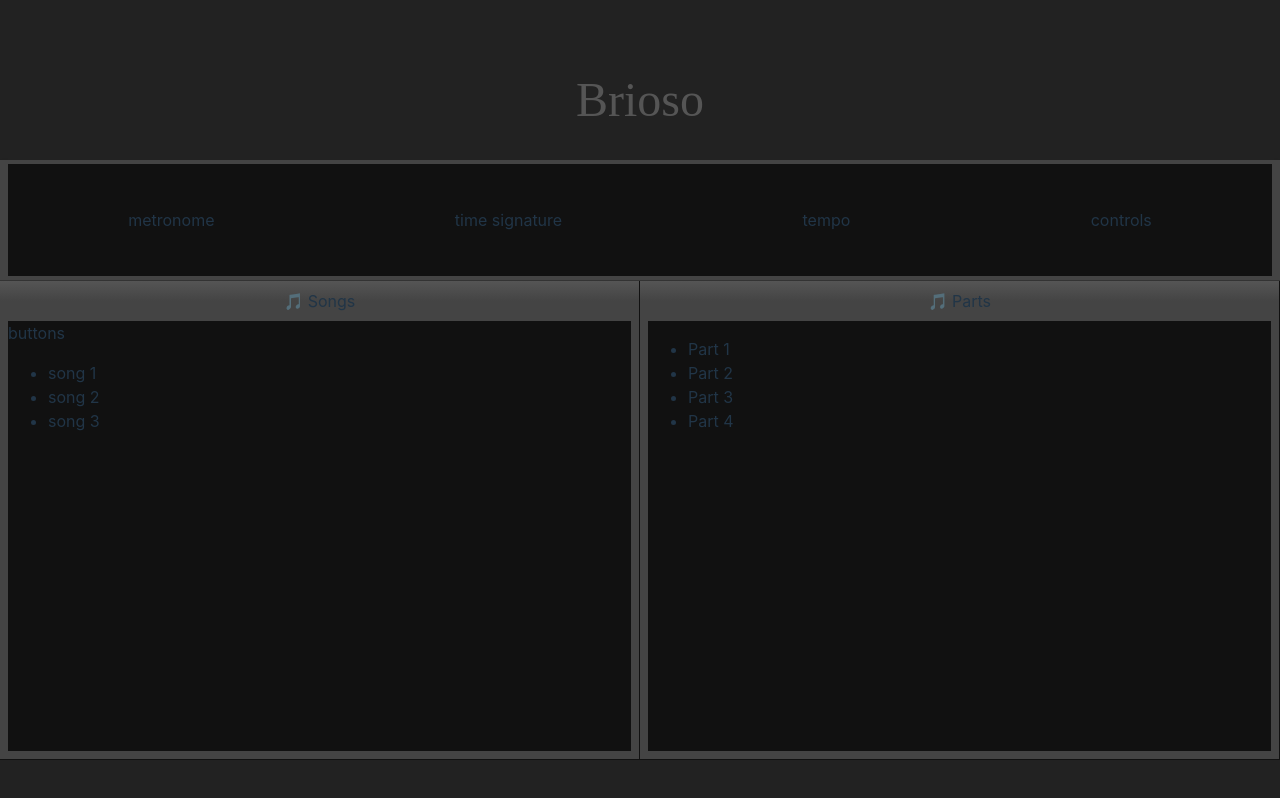
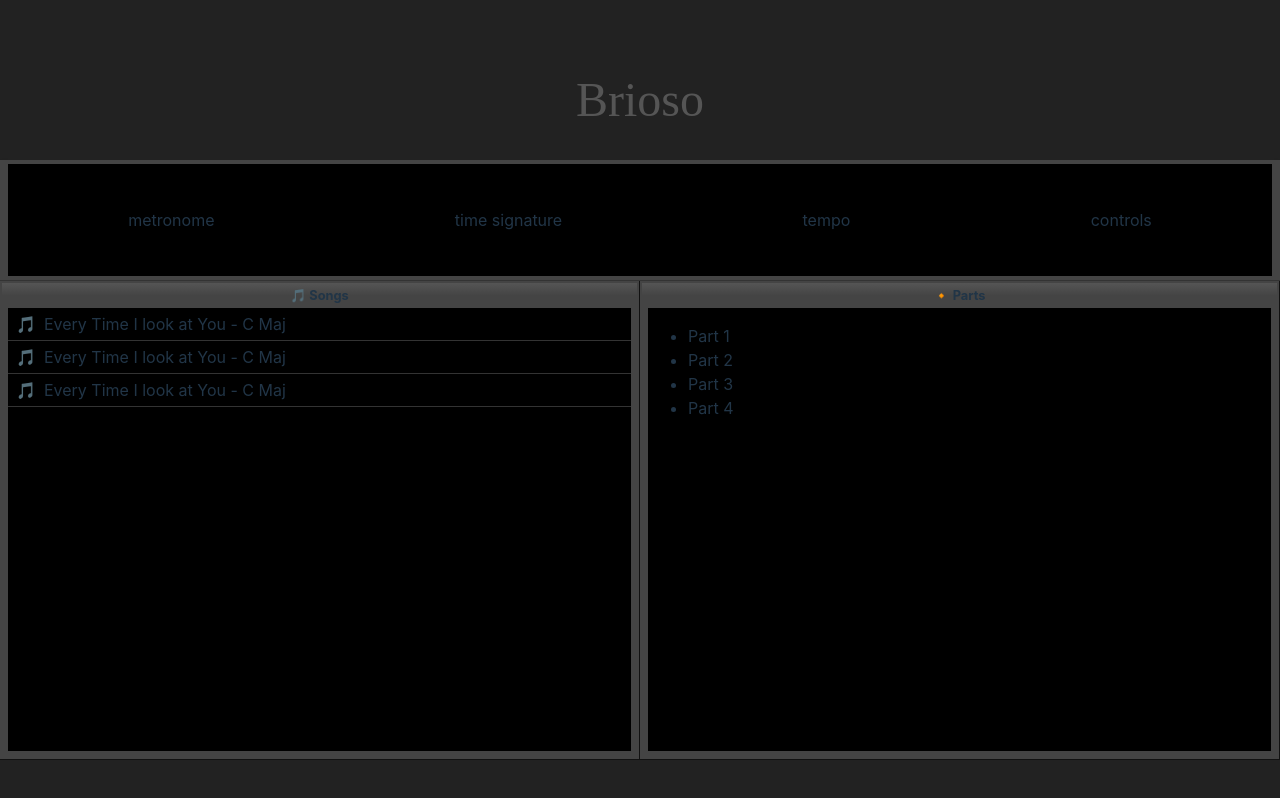
Before and after one commit to webbertakken/brioso, a React (Vite) app: page / in a window 1280 px wide. Built offline with nearby package versions, Linux system fonts and the light colour scheme; a web font is replaced by a local one.

Commit message:
feat: add song ui

```diff
--- a/src/panels/Panel.module.css
+++ b/src/panels/Panel.module.css
@@ -19,12 +19,14 @@
   gap: 0.25em;
   margin: -0.5em -0.5em 0;
   background: linear-gradient(180deg, #555555 0%, #444444 50%);
-  padding: 0.5em;
+  padding: 0.25em;
+  font-size: 80%;
+  font-weight: bold;
 }
 
 .body {
   display: flex;
   flex-direction: column;
   flex-grow: 1;
-  background-color: #111111;
+  background-color: #000000;
 }
--- a/src/panels/Panel.tsx
+++ b/src/panels/Panel.tsx
@@ -3,14 +3,15 @@ import styles from './Panel.module.css'
 
 interface Props {
   title: string
+  icon: React.ReactNode
   children: React.ReactNode
 }
 
-const Panel = ({ title, children }: Props): JSX.Element => {
+const Panel = ({ icon, title, children }: Props): JSX.Element => {
   return (
     <div className={styles.panel}>
       <div className={styles.header}>
-        <span>🎵</span>
+        {icon && <span>{icon}</span>}
         {title}
       </div>
       <div className={styles.body}>{children}</div>
--- a/src/panels/header/Header.module.css
+++ b/src/panels/header/Header.module.css
@@ -7,7 +7,7 @@
   border-width: 0.25rem 0.5rem 0.25rem;
   border-color: #444444;
   border-style: solid;
-  background: #111111;
+  background: #000000;
 }
 
 .header div {
--- a/src/panels/parts/PartsPanel.tsx
+++ b/src/panels/parts/PartsPanel.tsx
@@ -4,7 +4,7 @@ interface Props {}
 
 const PartsPanel = ({}: Props): JSX.Element => {
   return (
-    <Panel title="Parts">
+    <Panel title="Parts" icon={'🔸'}>
       <ul>
         <li>Part 1</li>
         <li>Part 2</li>
--- /dev/null
+++ b/src/panels/songs/Song.module.css
@@ -0,0 +1,21 @@
+.song {
+  display: flex;
+  flex-direction: row;
+  align-items: center;
+  justify-content: stretch;
+  padding: 0 0.25rem;
+  border-bottom: 1px solid rgba(204, 204, 204, .25);
+}
+
+.song > div {
+  flex-grow: 2;
+  padding: 0.25rem;
+}
+
+.song .icon {
+  flex-grow: 0
+}
+
+.song .title {
+
+}
--- /dev/null
+++ b/src/panels/songs/Song.tsx
@@ -0,0 +1,14 @@
+import styles from './Song.module.css'
+
+interface Props {}
+
+const Song = ({}: Props): JSX.Element => {
+  return (
+    <div className={styles.song}>
+      <div className={styles.icon}>🎵</div>
+      <div className={styles.title}>Every Time I look at You - C Maj</div>
+    </div>
+  )
+}
+
+export default Song
--- a/src/panels/songs/SongsPanel.tsx
+++ b/src/panels/songs/SongsPanel.tsx
@@ -1,16 +1,14 @@
 import Panel from '../Panel.tsx'
+import Song from './Song.tsx'
 
 interface Props {}
 
 const SongsPanel = ({}: Props): JSX.Element => {
   return (
-    <Panel title="Songs">
-      <div>buttons</div>
-      <ul>
-        <li>song 1</li>
-        <li>song 2</li>
-        <li>song 3</li>
-      </ul>
+    <Panel title="Songs" icon={'🎵'}>
+      <Song />
+      <Song />
+      <Song />
     </Panel>
   )
 }
```
